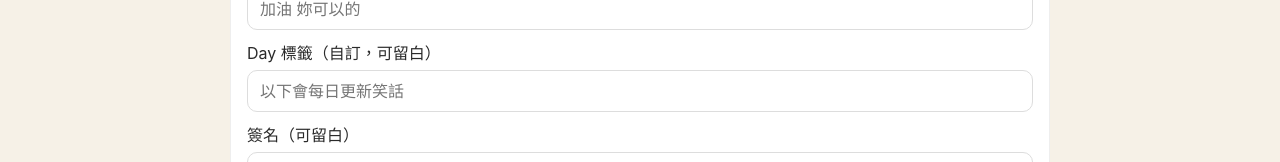
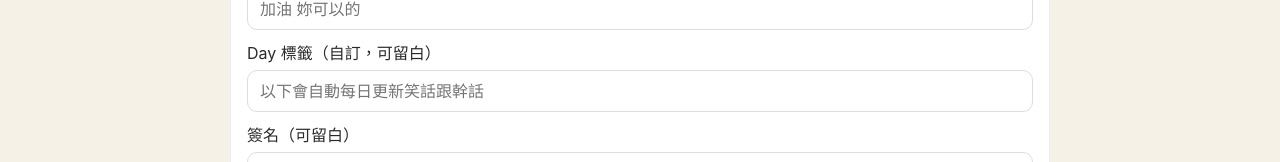
Before and after one commit to skt2256680-dotcom/diary-frontend, a plain HTML site: page index.html in a window 1280 px wide. Shown: the part 520-682 px from the top of the page. Drawn offline with Linux system fonts and the light colour scheme; a script that the page names is missing.

Commit message:
Update index.html

```diff
--- a/index.html
+++ b/index.html
@@ -59,7 +59,7 @@
 
         <div class="row">
           <label for="dayLabel">Day 標籤（自訂，可留白）</label>
-          <input type="text" id="dayLabel" placeholder="以下會每日更新笑話" />
+          <input type="text" id="dayLabel" placeholder="以下會自動每日更新笑話跟幹話" />
         </div>
 
         <div class="row">
```
